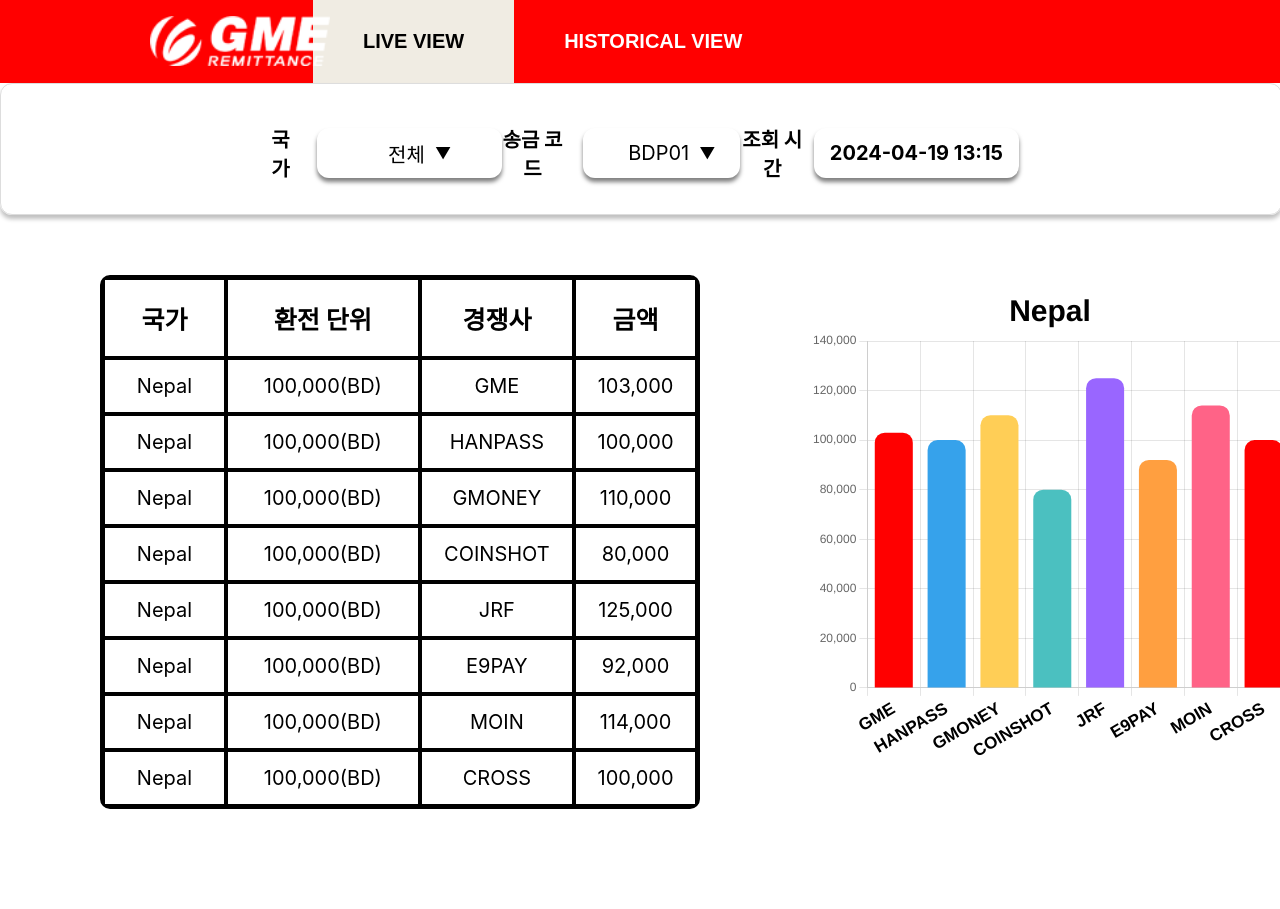
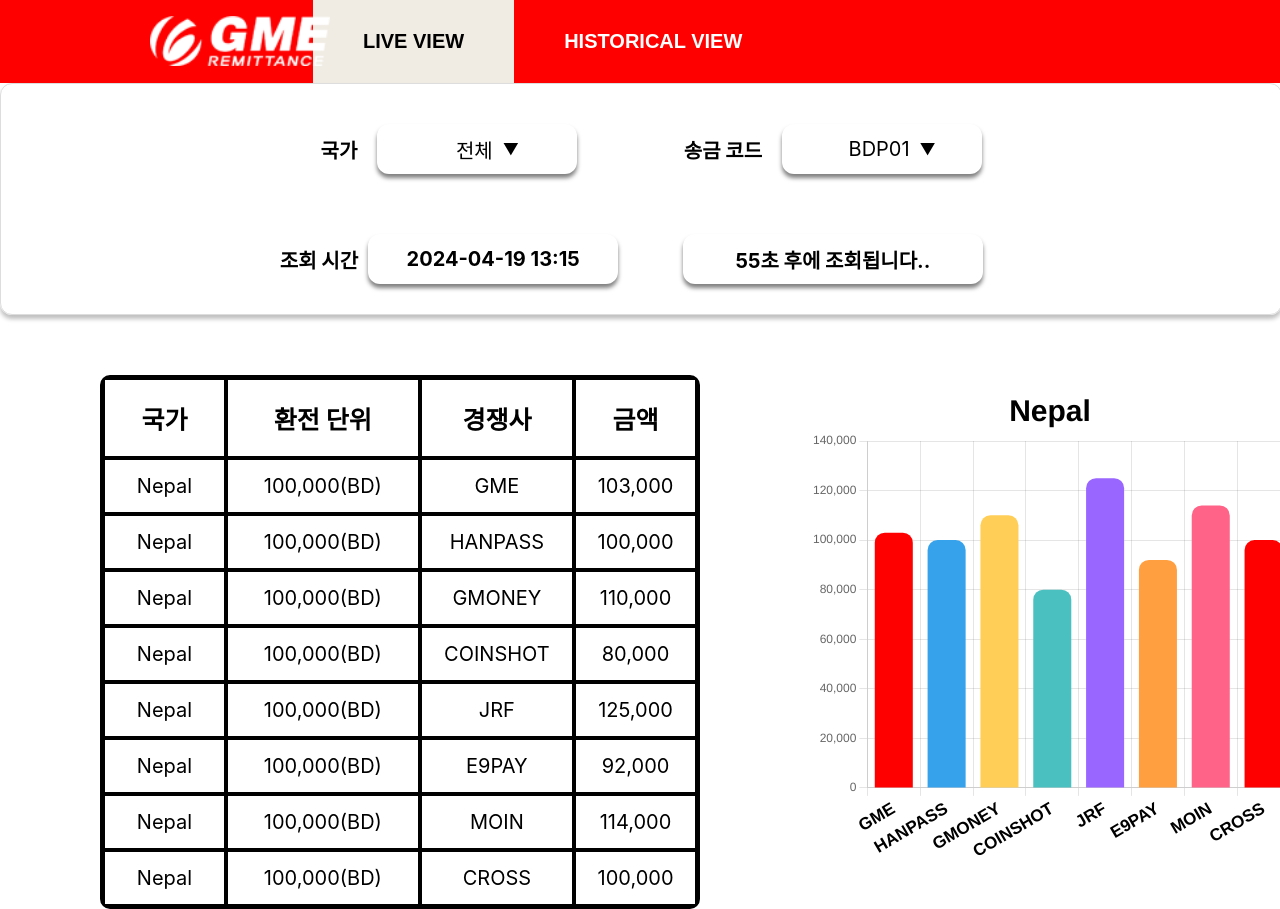
Before and after one commit to ohofront/gme_scrapping_frontend, a React (Create React App) app: page / in a window 1280 px wide. Shown: the top 909 px of the page. Before the commit the page ends 809 px from the top, so only its background shows below. Built offline with nearby package versions, Linux system fonts and the light colour scheme; no server answers.

Commit message:
Live View 타이머 원복

```diff
--- a/src/contents/LiveView/index.tsx
+++ b/src/contents/LiveView/index.tsx
@@ -155,17 +155,22 @@ const LiveView = () => {
       setCount((count) => count - 1);
     }, 1000);
     // 0이 되면 카운트가 멈춤
-    if (param) {
+    if (count === 0) {
       setLoading(true);
       setCount(START_SECOND);
     }
-    if (param) {
+    if (count === 60) {
       fetch();
     }
     return () => clearInterval(interval);
     // 카운트 변수가 바뀔때마다 useEffect 실행
+  }, [count]);
+
+  useEffect(() => {
+    if (param) {
+      fetch();
+    }
   }, [param]);
-
   return (
     <MainWrapper>
       <SearchBox>
@@ -182,10 +187,10 @@ const LiveView = () => {
             currentOption={method}
             setCurrentOption={setMethod}
           />
-          <DateInput
+          {/* <DateInput
             defaultTitle="조회 시간"
             searchDate={moment(live[0]?.ScrapDTTM).format("YYYY-MM-DD HH:mm")}
-          />
+          /> */}
           {/* <Button
             outline={false}
             color="red"
@@ -201,14 +206,14 @@ const LiveView = () => {
           </Button> */}
         </div>
         <div className="down">
-          {/* <DateTimeWrapper>
+          <DateTimeWrapper>
             <DateInput
-              defaultTitle="스크래핑 시간"
+              defaultTitle="조회 시간"
               searchDate={moment(live[0]?.ScrapDTTM).format("YYYY-MM-DD HH:mm")}
             />
           </DateTimeWrapper>
 
-          <Timer count={count} /> */}
+          <Timer count={count} />
         </div>
       </SearchBox>
 
@@ -304,7 +309,7 @@ const Content = styled.div`
 
 const SearchBox = styled.div`
   width: 100%;
-  height: 100px;
+  height: 200px;
   border: 1px solid #dddddd;
   border-radius: 12px;
   box-shadow: 0px 4px 4px rgba(0, 0, 0, 0.25);
@@ -315,14 +320,14 @@ const SearchBox = styled.div`
   justify-content: center;
   .top {
     display: grid;
-    grid-template-columns: 0.2fr 0.2fr 0.2fr;
+    grid-template-columns: 0.3fr 0.3fr;
     width: 100%;
     align-items: center;
     justify-content: center;
   }
   .down {
     display: grid;
-    grid-template-columns: 0.25fr 0.35fr;
+    grid-template-columns: 0.3fr 0.3fr;
     width: 100%;
     align-items: center;
     justify-content: center;
```
